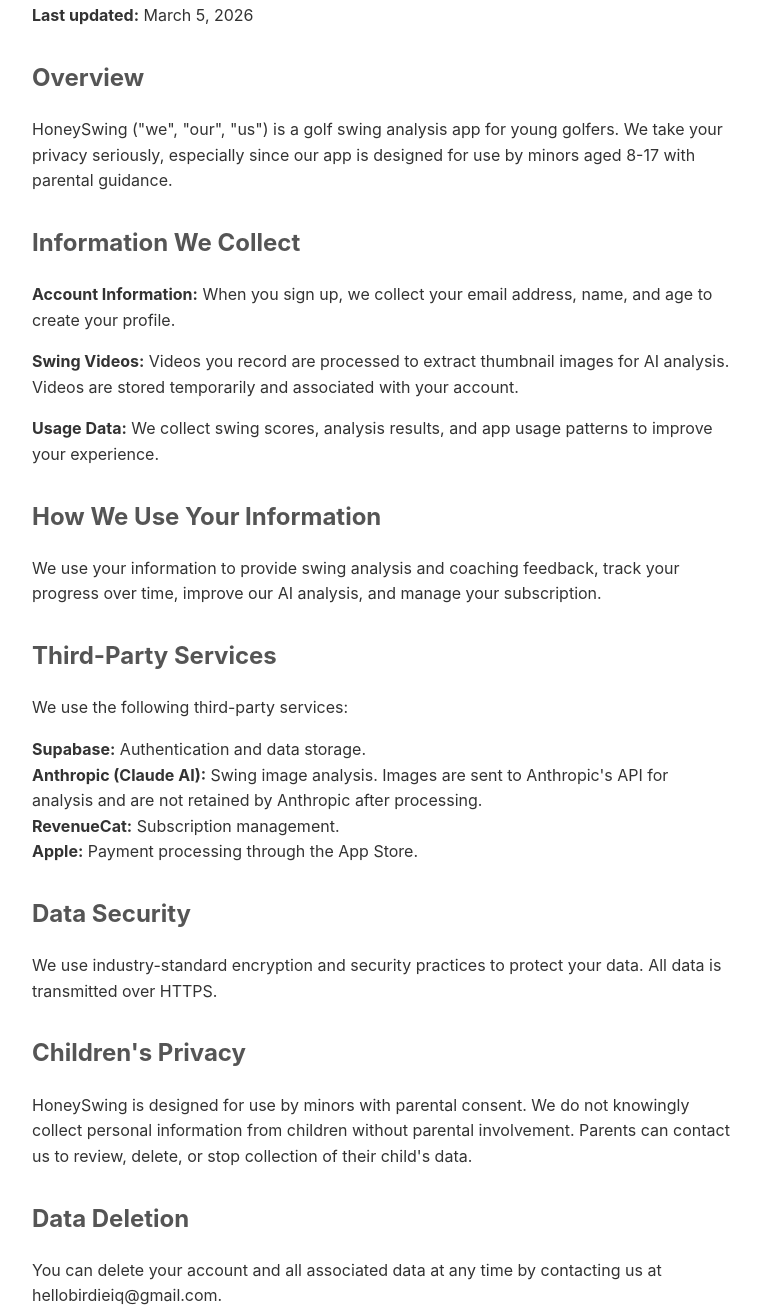
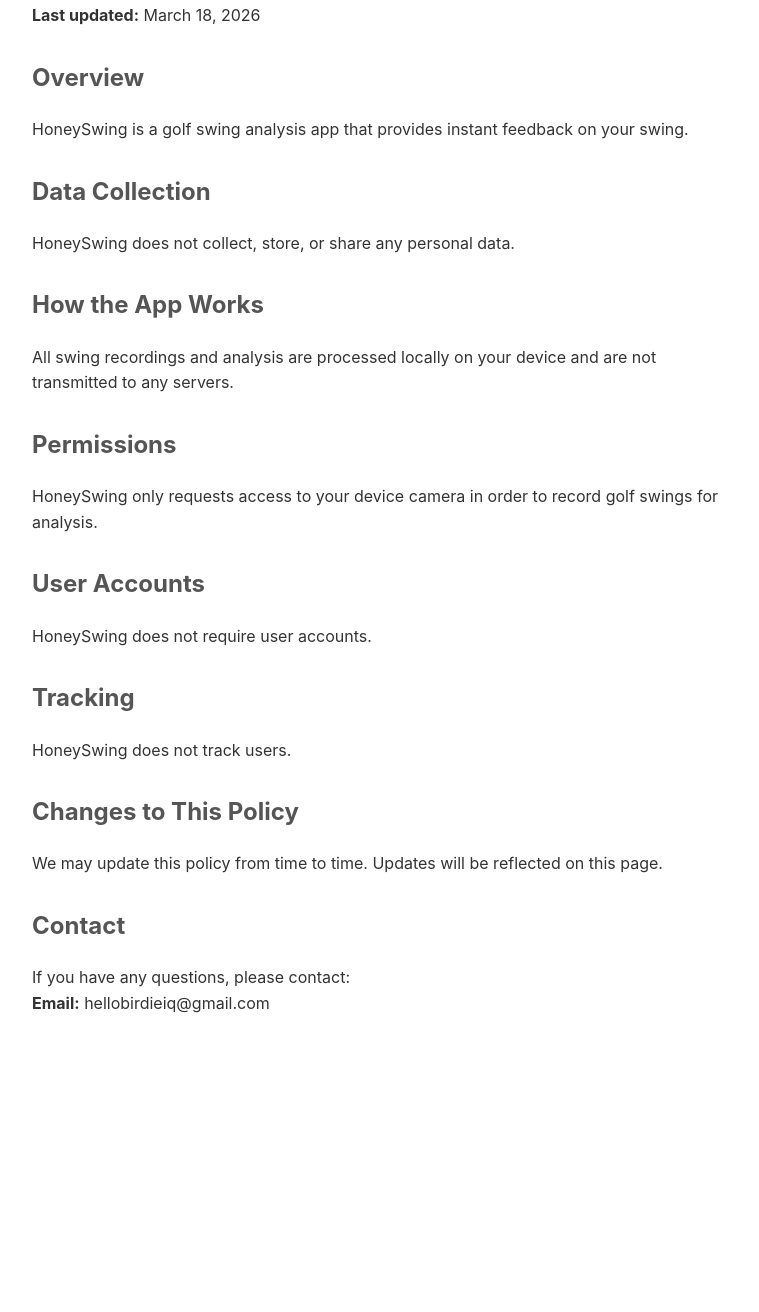
Before and after one commit to hellobirdieiq-cloud/honeyswing-privacy, a plain HTML site: page index.html in a window 1280 px wide. Shown: the part 151-1463 px from the top of the page, without its empty margins (258-1017 px from the left). After the commit the page ends 1244 px from the top, so only its background shows below. Drawn offline with Linux system fonts and the light colour scheme.

Commit message:
Update index.html

```diff
--- a/index.html
+++ b/index.html
@@ -12,40 +12,31 @@
 </head>
 <body>
   <h1>HoneySwing Privacy Policy</h1>
-  <p><strong>Last updated:</strong> March 5, 2026</p>
+  <p><strong>Last updated:</strong> March 18, 2026</p>
 
   <h2>Overview</h2>
-  <p>HoneySwing ("we", "our", "us") is a golf swing analysis app for young golfers. We take your privacy seriously, especially since our app is designed for use by minors aged 8-17 with parental guidance.</p>
+  <p>HoneySwing is a golf swing analysis app that provides instant feedback on your swing.</p>
 
-  <h2>Information We Collect</h2>
-  <p><strong>Account Information:</strong> When you sign up, we collect your email address, name, and age to create your profile.</p>
-  <p><strong>Swing Videos:</strong> Videos you record are processed to extract thumbnail images for AI analysis. Videos are stored temporarily and associated with your account.</p>
-  <p><strong>Usage Data:</strong> We collect swing scores, analysis results, and app usage patterns to improve your experience.</p>
+  <h2>Data Collection</h2>
+  <p>HoneySwing does not collect, store, or share any personal data.</p>
 
-  <h2>How We Use Your Information</h2>
-  <p>We use your information to provide swing analysis and coaching feedback, track your progress over time, improve our AI analysis, and manage your subscription.</p>
+  <h2>How the App Works</h2>
+  <p>All swing recordings and analysis are processed locally on your device and are not transmitted to any servers.</p>
 
-  <h2>Third-Party Services</h2>
-  <p>We use the following third-party services:</p>
-  <p><strong>Supabase:</strong> Authentication and data storage.<br>
-  <strong>Anthropic (Claude AI):</strong> Swing image analysis. Images are sent to Anthropic's API for analysis and are not retained by Anthropic after processing.<br>
-  <strong>RevenueCat:</strong> Subscription management.<br>
-  <strong>Apple:</strong> Payment processing through the App Store.</p>
+  <h2>Permissions</h2>
+  <p>HoneySwing only requests access to your device camera in order to record golf swings for analysis.</p>
 
-  <h2>Data Security</h2>
-  <p>We use industry-standard encryption and security practices to protect your data. All data is transmitted over HTTPS.</p>
+  <h2>User Accounts</h2>
+  <p>HoneySwing does not require user accounts.</p>
 
-  <h2>Children's Privacy</h2>
-  <p>HoneySwing is designed for use by minors with parental consent. We do not knowingly collect personal information from children without parental involvement. Parents can contact us to review, delete, or stop collection of their child's data.</p>
-
-  <h2>Data Deletion</h2>
-  <p>You can delete your account and all associated data at any time by contacting us at hellobirdieiq@gmail.com.</p>
+  <h2>Tracking</h2>
+  <p>HoneySwing does not track users.</p>
 
   <h2>Changes to This Policy</h2>
-  <p>We may update this policy from time to time. We will notify users of any material changes through the app.</p>
+  <p>We may update this policy from time to time. Updates will be reflected on this page.</p>
 
-  <h2>Contact Us</h2>
-  <p>If you have questions about this privacy policy, contact us at:<br>
+  <h2>Contact</h2>
+  <p>If you have any questions, please contact:<br>
   <strong>Email:</strong> hellobirdieiq@gmail.com</p>
 </body>
 </html>
```
